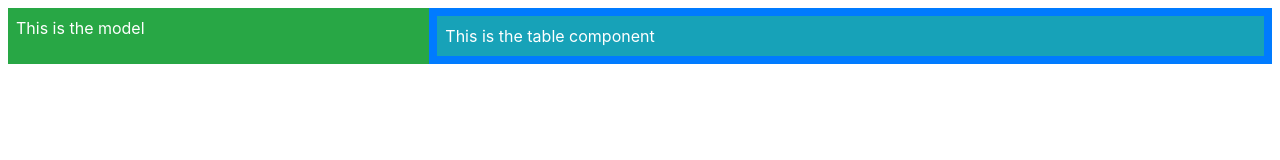
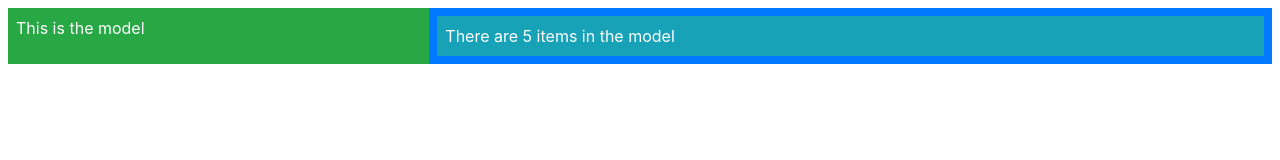
Before and after one commit to rene-copaga/example, an Angular app: page / in a window 1280 px wide. Shown: the top 160 px of the page. Built offline with nearby package versions, Linux system fonts and the light colour scheme.

Commit message:
Using Input Properties to Coordinate Between Components

```diff
--- a/src/app/productTable.component.html
+++ b/src/app/productTable.component.html
@@ -1,3 +1,3 @@
 <div class='bg-info p-2'>
-    This is the table component
+    There are {{getProducts().length}} items in the model
 </div>
--- a/src/app/productTable.component.ts
+++ b/src/app/productTable.component.ts
@@ -1,4 +1,6 @@
-import { Component } from "@angular/core";
+import { Component, Input } from "@angular/core";
+import { Model } from "./repository.model";
+import { Product } from "./product.model";
 
 @Component({
     selector: "paProductTable",
@@ -6,4 +8,20 @@ import { Component } from "@angular/core";
 })
 export class ProductTableComponent {
 
+    @Input("model")
+    dataModel: Model;
+
+    getProduct(key: number): Product {
+        return this.dataModel.getProduct(key);
+    }
+
+    getProducts(): Product[] {
+        return this.dataModel.getProducts();
+    }
+
+    deleteProduct(key: number) {
+        this.dataModel.deleteProduct(key);
+    }
+
+    showTable: boolean = true;
 }
--- a/src/app/template.html
+++ b/src/app/template.html
@@ -3,6 +3,6 @@
         <paProductForm></paProductForm>
     </div>
     <div class="col-8 p-2 bg-primary">
-        <paProductTable></paProductTable>
+        <paProductTable [model]="model"></paProductTable>
     </div>
 </div>
```
